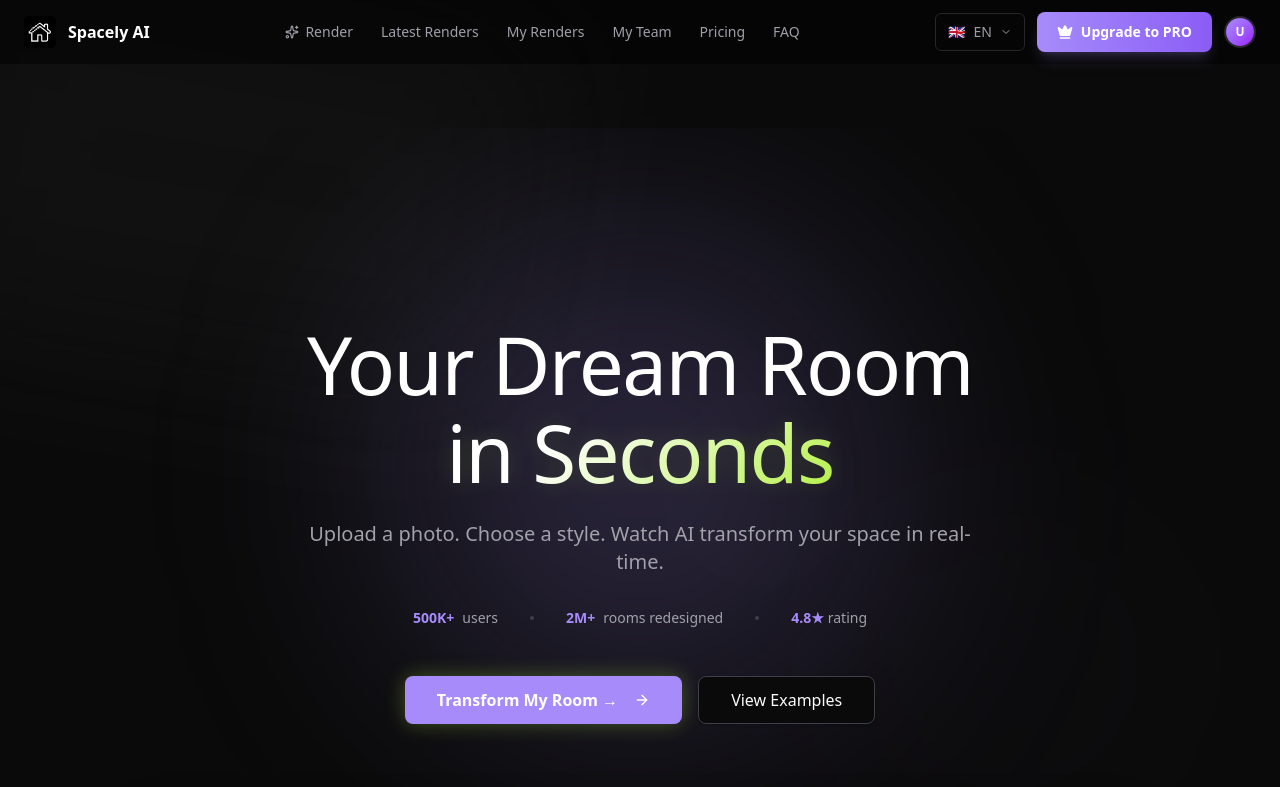
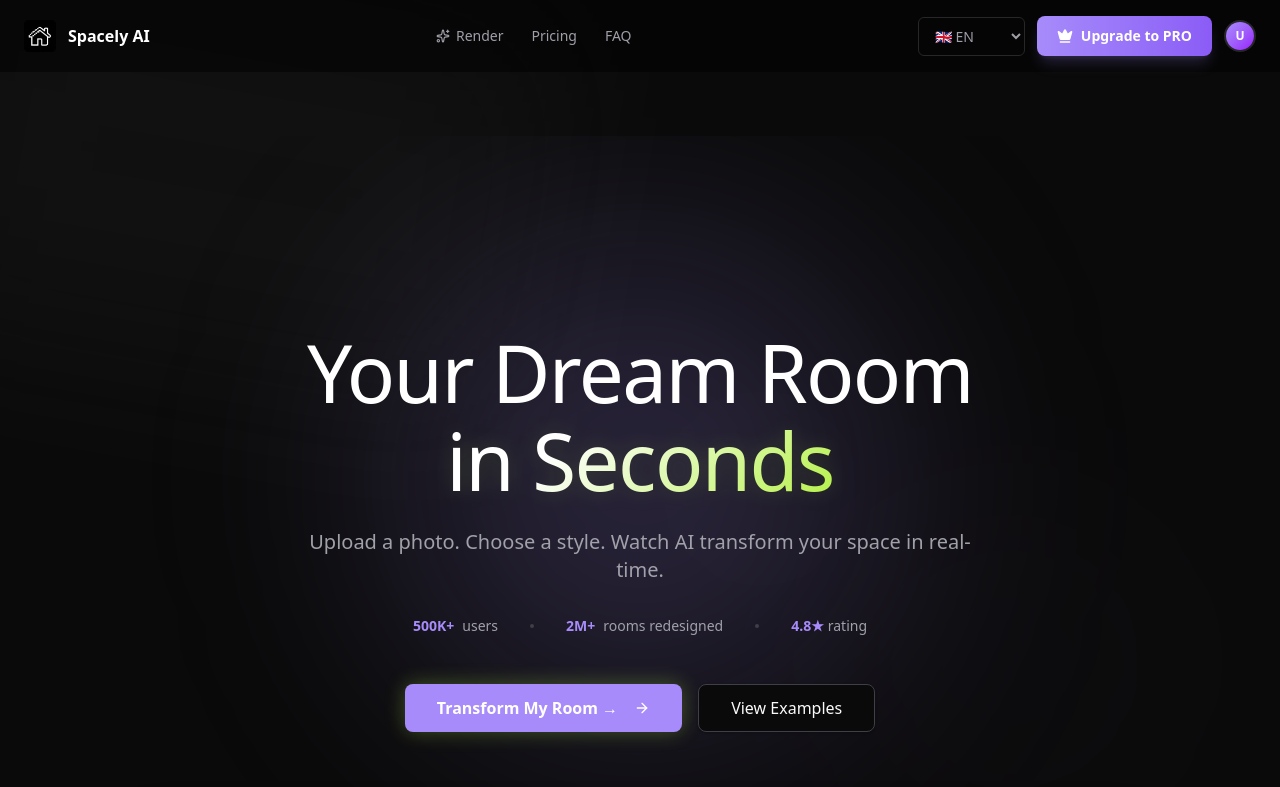
Before and after one commit to bautielcrack4-web/spacely-ai, a Next.js app: page / in a window 1280 px wide. Shown: the top 787 px of the page. Built offline with nearby package versions, Linux system fonts and the light colour scheme.

Commit message:
feat: add navbar padding and improve language selector and testimonials

```diff
--- a/src/components/Navbar.tsx
+++ b/src/components/Navbar.tsx
@@ -23,9 +23,6 @@ export function Navbar() {
 
     const navLinks = [
         { href: "/dashboard", label: "Render", icon: <Sparkles className="w-3.5 h-3.5" /> },
-        { href: "/latest", label: "Latest Renders" },
-        { href: "/my-renders", label: "My Renders" },
-        { href: "/team", label: "My Team" },
         { href: "#pricing", label: "Pricing" },
         { href: "#faq", label: "FAQ" },
     ];
@@ -39,8 +36,8 @@ export function Navbar() {
                     : "bg-black/50"
             )}
         >
-            <div className="max-w-7xl mx-auto px-6">
-                <div className="flex items-center justify-between h-16">
+            <div className="max-w-7xl mx-auto px-6 py-4">
+                <div className="flex items-center justify-between">
                     {/* Logo */}
                     <Link href="/" className="flex items-center gap-3 hover:opacity-80 transition-opacity">
                         <div className="w-8 h-8 relative">
@@ -71,11 +68,13 @@ export function Navbar() {
                     {/* Right Side */}
                     <div className="hidden md:flex items-center gap-3">
                         {/* Language Selector */}
-                        <button className="flex items-center gap-2 px-3 py-2 rounded-md border border-zinc-800 text-zinc-400 text-sm hover:border-brand transition-colors">
-                            <span>🇬🇧</span>
-                            <span>EN</span>
-                            <ChevronDown className="w-3 h-3" />
-                        </button>
+                        <select className="flex items-center gap-2 px-3 py-2 rounded-md border border-zinc-800 bg-transparent text-zinc-400 text-sm hover:border-brand transition-colors cursor-pointer">
+                            <option value="en">🇬🇧 EN</option>
+                            <option value="es">🇪🇸 ES</option>
+                            <option value="zh">🇨🇳 中文</option>
+                            <option value="hi">🇮🇳 हिन्दी</option>
+                            <option value="ar">🇸🇦 العربية</option>
+                        </select>
 
                         {/* PRO Button */}
                         <Link href="/pricing">
--- a/src/components/Testimonials.tsx
+++ b/src/components/Testimonials.tsx
@@ -7,24 +7,30 @@ export function Testimonials() {
         {
             name: "Sarah Mitchell",
             role: "Interior Designer",
+            location: "New York, USA",
+            flag: "🇺🇸",
             avatar: "SM",
             content: "This tool has completely transformed how I present concepts to clients. The AI generates stunning visuals in seconds that would take me hours to create manually.",
             rating: 5,
             gradient: "from-purple-500 to-pink-500"
         },
         {
-            name: "Michael Chen",
+            name: "James Thompson",
             role: "Real Estate Agent",
-            avatar: "MC",
+            location: "London, UK",
+            flag: "🇬🇧",
+            avatar: "JT",
             content: "Game changer for staging virtual tours. My listings now showcase potential transformations instantly. Clients love seeing what spaces could become.",
             rating: 5,
             gradient: "from-blue-500 to-cyan-500"
         },
         {
-            name: "Emma Rodriguez",
-            role: "Homeowner",
-            avatar: "ER",
-            content: "I was skeptical at first, but the results blew me away. Helped me visualize my renovation before spending a dime. Worth every penny!",
+            name: "Carlos Rodríguez",
+            role: "Arquitecto",
+            location: "Buenos Aires, Argentina",
+            flag: "🇦🇷",
+            avatar: "CR",
+            content: "Increíble herramienta para visualizar proyectos. Mis clientes quedan impresionados con la calidad y velocidad de los renders. ¡Totalmente recomendado!",
             rating: 5,
             gradient: "from-amber-500 to-orange-500"
         }
@@ -69,12 +75,16 @@ export function Testimonials() {
                             </div>
 
                             {/* Name & Role */}
-                            <div>
-                                <p className="text-sm font-semibold text-white">
+                            <div className="flex-1">
+                                <p className="text-sm font-semibold text-white flex items-center gap-2">
                                     {testimonial.name}
+                                    <span className="text-base">{testimonial.flag}</span>
                                 </p>
                                 <p className="text-xs" style={{ color: 'var(--text-muted)' }}>
                                     {testimonial.role}
+                                </p>
+                                <p className="text-xs" style={{ color: 'var(--text-muted)' }}>
+                                    {testimonial.location}
                                 </p>
                             </div>
                         </div>
--- a/src/components/dashboard/MobileSidebar.tsx
+++ b/src/components/dashboard/MobileSidebar.tsx
@@ -31,7 +31,7 @@ export function MobileSidebar() {
             <div className="h-16 flex items-center justify-between px-4 border-b border-[#1F1F1F] bg-[#0A0A0A] fixed top-0 w-full z-40">
                 <div className="flex items-center gap-2">
                     <div className="w-8 h-8 relative">
-                        <Image src="/spacely-logo.png" alt="Logo" fill className="object-contain invert" />
+                        <Image src="/logo-pixel.png" alt="Logo" fill className="object-contain invert" />
                     </div>
                     <span className="font-bold text-white">Spacely AI</span>
                 </div>
@@ -70,7 +70,7 @@ export function MobileSidebar() {
                                     className={cn(
                                         "flex items-center gap-3 p-3 rounded-xl transition-all duration-200",
                                         item.active
-                                            ? "bg-[#1F1F1F] text-[#B2F042] border border-[#B2F042]/20"
+                                            ? "bg-[#1F1F1F] text-[#A78BFA] border border-[#A78BFA]/20"
                                             : "text-gray-400 hover:text-white hover:bg-[#1F1F1F]/50"
                                     )}
                                 >
@@ -82,12 +82,12 @@ export function MobileSidebar() {
 
                         <div className="pt-4 border-t border-[#1F1F1F]">
                             <div className="p-4 rounded-xl bg-gradient-to-br from-[#1F1F1F] to-black border border-[#2F2F2F]">
-                                <div className="flex items-center gap-2 mb-2 text-[#B2F042]">
+                                <div className="flex items-center gap-2 mb-2 text-[#A78BFA]">
                                     <Sparkles className="w-4 h-4" />
                                     <span className="text-xs font-bold uppercase tracking-wider">Pro Plan</span>
                                 </div>
                                 <p className="text-xs text-gray-400 mb-3">Get unlimited renders & higher quality.</p>
-                                <Button size="sm" variant="brand" className="w-full text-black font-bold h-8 text-xs">
+                                <Button size="sm" variant="accent" className="w-full text-white font-bold h-8 text-xs">
                                     Upgrade
                                 </Button>
                             </div>
--- a/src/components/dashboard/Sidebar.tsx
+++ b/src/components/dashboard/Sidebar.tsx
@@ -40,7 +40,7 @@ export function Sidebar() {
             <div className="h-16 flex items-center px-6 border-b border-[#1F1F1F]">
                 <div className="flex items-center gap-2 text-white font-bold text-xl">
                     <div className="w-8 h-8 relative">
-                        <Image src="/spacely-logo.png" alt="Logo" fill className="object-contain" />
+                        <Image src="/logo-pixel.png" alt="Logo" fill className="object-contain" />
                     </div>
                     <span>Spacely AI</span>
                 </div>
@@ -55,7 +55,7 @@ export function Sidebar() {
                         className={cn(
                             "flex flex-col items-center justify-center p-4 rounded-xl transition-all duration-200 group border border-transparent",
                             item.active
-                                ? "bg-[#1F1F1F] text-[#B2F042] border-[#B2F042]/20"
+                                ? "bg-[#1F1F1F] text-[#A78BFA] border-[#A78BFA]/20"
                                 : "text-gray-400 hover:text-white hover:bg-[#1F1F1F]/50"
                         )}
                     >
```
